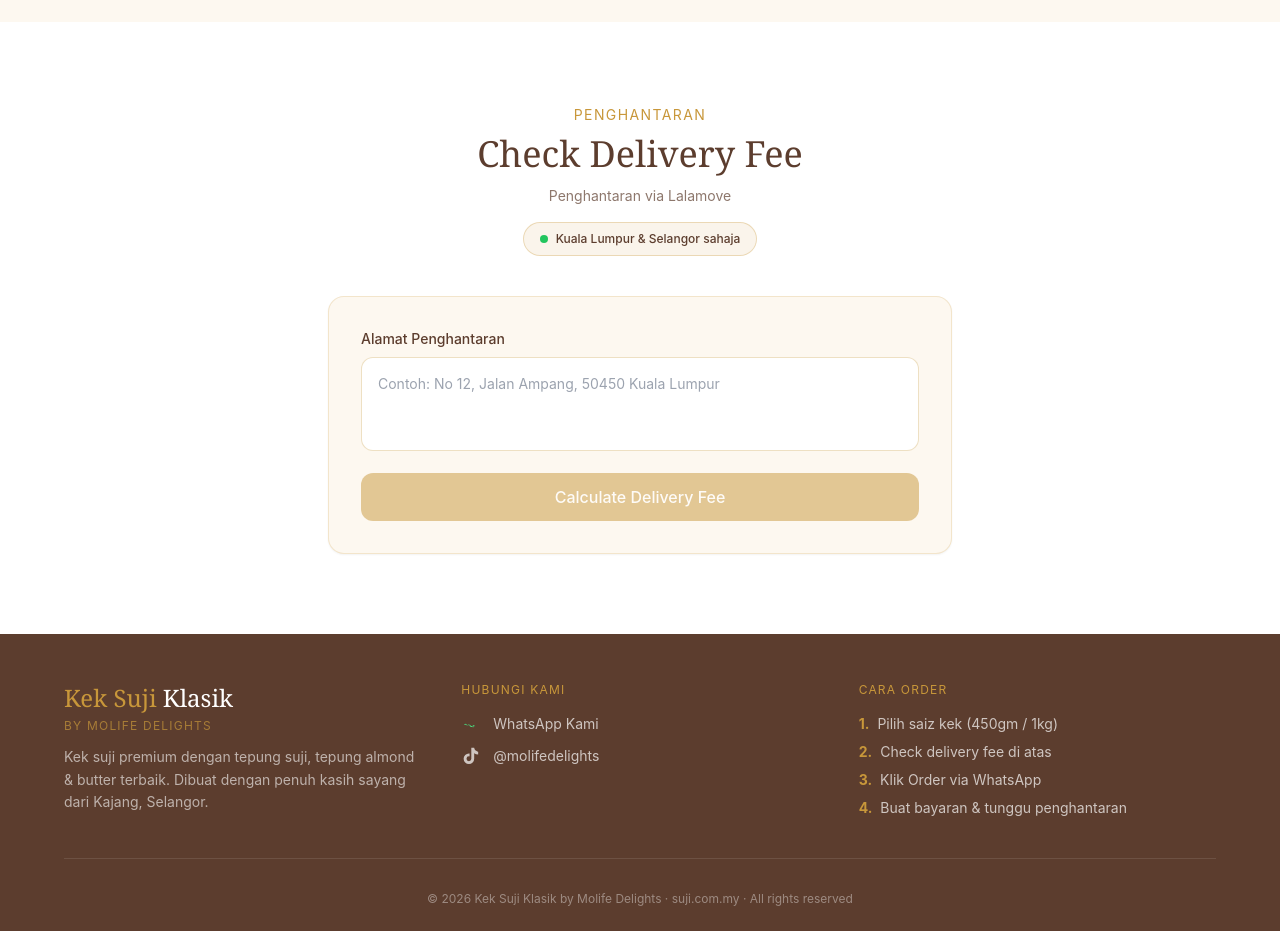
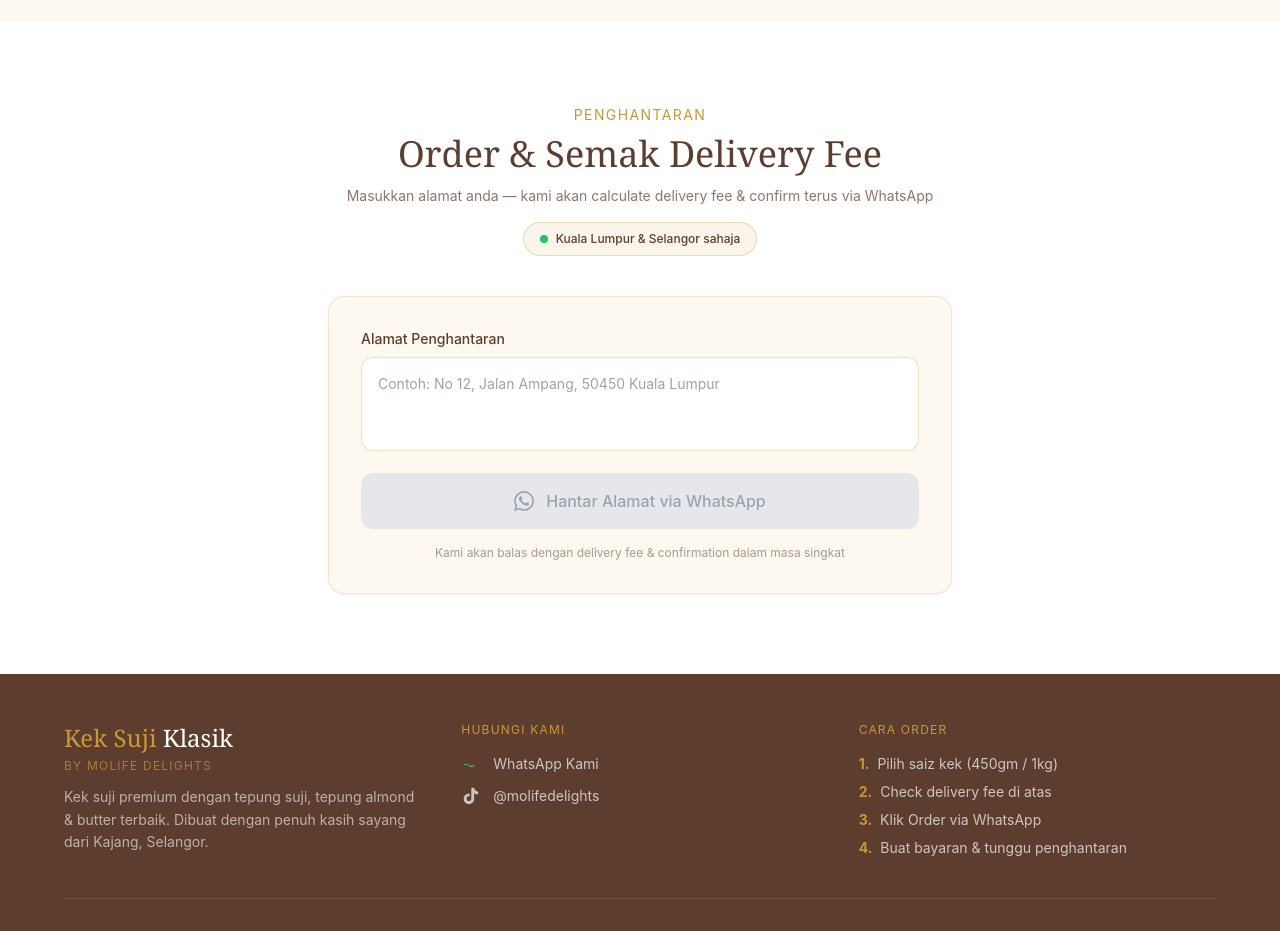
Before and after one commit to halidasina/sujee-web, a Next.js app: page / in a window 1280 px wide. Shown: the part 2140-3071 px from the top of the page. Built offline with nearby package versions, Linux system fonts and the light colour scheme; no server answers.

Commit message:
Simplify delivery: address form + WhatsApp, remove Lalamove API call

```diff
--- a/components/DeliveryCalculator.tsx
+++ b/components/DeliveryCalculator.tsx
@@ -2,110 +2,16 @@
 
 import { useState } from 'react'
 
-interface DeliveryResult {
-  fee: string | null
-  currency: string
-  error?: string
-}
-
-const COVERAGE_AREAS = [
-  'kuala lumpur', 'wilayah persekutuan',
-  'selangor', 'shah alam', 'petaling jaya', 'subang', 'klang',
-  'ampang', 'cheras', 'puchong', 'sepang', 'kajang', 'semenyih',
-  'rawang', 'gombak', 'kepong', 'damansara', 'bangsar', 'mont kiara',
-  'sri petaling', 'bukit jalil', 'cyberjaya', 'putrajaya',
-]
-
-function isInCoverage(displayName: string): boolean {
-  const lower = displayName.toLowerCase()
-  return COVERAGE_AREAS.some((area) => lower.includes(area))
-}
-
 export function DeliveryCalculator() {
   const [address, setAddress] = useState('')
-  const [loading, setLoading] = useState(false)
-  const [result, setResult] = useState<DeliveryResult | null>(null)
 
   const WA_LINK = process.env.NEXT_PUBLIC_WHATSAPP_LINK || 'https://wa.link/j1c283'
   const WA_NUMBER = process.env.NEXT_PUBLIC_WHATSAPP_NUMBER || ''
-  const waOrderUrl = (msg: string) =>
-    WA_NUMBER ? `https://wa.me/${WA_NUMBER}?text=${encodeURIComponent(msg)}` : WA_LINK
 
-  async function geocode(query: string) {
-    const res = await fetch(
-      `https://nominatim.openstreetmap.org/search?q=${encodeURIComponent(query)}&format=json&limit=1&countrycodes=my`,
-      { headers: { 'Accept-Language': 'ms' } }
-    )
-    const data = await res.json()
-    return data?.length > 0 ? data[0] : null
-  }
-
-  async function calculateDelivery() {
-    if (!address.trim()) return
-
-    setLoading(true)
-    setResult(null)
-
-    try {
-      // Extract postcode from address (5-digit number)
-      const postcodeMatch = address.match(/\b\d{5}\b/)
-      const postcode = postcodeMatch ? postcodeMatch[0] : null
-
-      // Try geocoding in order: full address → postcode only → area name
-      let geoResult = await geocode(address + ', Malaysia')
-
-      if (!geoResult && postcode) {
-        geoResult = await geocode(postcode + ', Malaysia')
-      }
-
-      if (!geoResult) {
-        // Try last part of address (e.g. "Kajang, Selangor")
-        const parts = address.split(',')
-        const shortAddr = parts.slice(-2).join(',').trim() + ', Malaysia'
-        geoResult = await geocode(shortAddr)
-      }
-
-      if (!geoResult) {
-        setResult({ fee: null, currency: 'MYR', error: 'Alamat tidak dijumpai. Cuba masukkan poskod + negeri sahaja. Contoh: 43000 Kajang, Selangor' })
-        setLoading(false)
-        return
-      }
-
-      const { lat, lon, display_name } = geoResult
-
-      if (!isInCoverage(display_name)) {
-        setResult({
-          fee: null,
-          currency: 'MYR',
-          error: 'Maaf, penghantaran hanya untuk kawasan Kuala Lumpur & Selangor sahaja.',
-        })
-        setLoading(false)
-        return
-      }
-
-      const res = await fetch('/api/lalamove', {
-        method: 'POST',
-        headers: { 'Content-Type': 'application/json' },
-        body: JSON.stringify({ deliveryLat: lat, deliveryLng: lon, deliveryAddress: address }),
-      })
-
-      const data = await res.json()
-
-      if (data.error) {
-        setResult({ fee: null, currency: 'MYR', error: data.error })
-      } else {
-        setResult({ fee: data.fee, currency: data.currency })
-      }
-    } catch {
-      setResult({ fee: null, currency: 'MYR', error: 'Ralat. Sila cuba lagi.' })
-    }
-
-    setLoading(false)
-  }
-
-  const orderMessage = result?.fee
-    ? `Salam! Saya nak order Kek Suji Klasik. Alamat penghantaran: ${address}. Delivery fee (Lalamove): RM${result.fee}. Boleh confirm order?`
-    : `Salam! Saya nak tanya delivery fee untuk Kek Suji Klasik. Alamat penghantaran saya: ${address}. Boleh tolong calculate?`
+  const waMsg = `Salam! Saya nak order Kek Suji Klasik. Alamat penghantaran saya:\n\n${address}\n\nBoleh tolong calculate delivery fee & confirm order?`
+  const waHref = WA_NUMBER
+    ? `https://wa.me/${WA_NUMBER}?text=${encodeURIComponent(waMsg)}`
+    : WA_LINK
 
   return (
     <section id="delivery" className="py-20 bg-white">
@@ -113,13 +19,12 @@
         <div className="text-center mb-10">
           <span className="text-sm uppercase tracking-widest text-[#c8973a] font-sans">Penghantaran</span>
           <h2 className="text-3xl md:text-4xl font-serif text-[#5c3d2e] mt-2">
-            Check Delivery Fee
+            Order & Semak Delivery Fee
           </h2>
           <p className="text-[#5c3d2e]/70 mt-3 font-sans text-sm">
-            Penghantaran via Lalamove
+            Masukkan alamat anda — kami akan calculate delivery fee & confirm terus via WhatsApp
           </p>
 
-          {/* Coverage badge */}
           <div className="mt-4 inline-flex items-center gap-2 bg-[#c8973a]/10 border border-[#c8973a]/30 rounded-full px-4 py-2">
             <span className="w-2 h-2 rounded-full bg-green-500 inline-block"></span>
             <span className="text-xs font-sans text-[#5c3d2e] font-medium">
@@ -134,78 +39,32 @@
           </label>
           <textarea
             value={address}
-            onChange={(e) => { setAddress(e.target.value); setResult(null) }}
+            onChange={(e) => setAddress(e.target.value)}
             placeholder="Contoh: No 12, Jalan Ampang, 50450 Kuala Lumpur"
             rows={3}
             className="w-full border border-[#c8973a]/30 rounded-xl p-4 text-sm font-sans text-[#5c3d2e] bg-white focus:outline-none focus:border-[#c8973a] resize-none"
           />
 
-          <button
-            onClick={calculateDelivery}
-            disabled={loading || !address.trim()}
-            className="mt-4 w-full bg-[#c8973a] hover:bg-[#b07d2a] disabled:opacity-50 disabled:cursor-not-allowed text-white font-sans font-medium py-3 rounded-xl transition-colors duration-200"
-          >
-            {loading ? 'Sedang calculate...' : 'Calculate Delivery Fee'}
-          </button>
-
-          {result && (
-            <div className="mt-6">
-              {result.error ? (
-                <div className="text-center p-5 bg-[#fdf8f0] rounded-xl border border-[#c8973a]/30">
-                  {result.error.includes('KL') || result.error.includes('Selangor') ? (
-                    <>
-                      <p className="text-red-500 font-sans text-sm font-medium">{result.error}</p>
-                      <p className="text-[#5c3d2e]/60 font-sans text-xs mt-2">
-                        Penghantaran hanya untuk KL & Selangor sahaja.
-                      </p>
-                    </>
-                  ) : (
-                    <>
-                      <p className="text-[#5c3d2e] font-sans text-sm font-medium mb-1">
-                        Tanya delivery fee terus via WhatsApp
-                      </p>
-                      <p className="text-[#5c3d2e]/60 font-sans text-xs mb-4">
-                        Kami akan calculate & confirm fee untuk anda dalam masa singkat.
-                      </p>
           <a
-                        href={waOrderUrl(orderMessage)}
+            href={address.trim() ? waHref : undefined}
             target="_blank"
             rel="noopener noreferrer"
-                        className="inline-flex items-center gap-2 bg-green-500 hover:bg-green-600 text-white font-sans font-medium px-6 py-3 rounded-xl transition-colors duration-200"
+            onClick={(e) => { if (!address.trim()) e.preventDefault() }}
+            className={`mt-4 w-full flex items-center justify-center gap-3 font-sans font-medium py-4 rounded-xl transition-colors duration-200 ${
+              address.trim()
+                ? 'bg-green-500 hover:bg-green-600 text-white cursor-pointer'
+                : 'bg-gray-200 text-gray-400 cursor-not-allowed'
+            }`}
           >
             <svg className="w-5 h-5" fill="currentColor" viewBox="0 0 24 24">
               <path d="M17.472 14.382c-.297-.149-1.758-.867-2.03-.967-.273-.099-.471-.148-.67.15-.197.297-.767.966-.94 1.164-.173.199-.347.223-.644.075-.297-.15-1.255-.463-2.39-1.475-.883-.788-1.48-1.761-1.653-2.059-.173-.297-.018-.458.13-.606.134-.133.298-.347.446-.52.149-.174.198-.298.298-.497.099-.198.05-.371-.025-.52-.075-.149-.669-1.612-.916-2.207-.242-.579-.487-.5-.669-.51-.173-.008-.371-.01-.57-.01-.198 0-.52.074-.792.372-.272.297-1.04 1.016-1.04 2.479 0 1.462 1.065 2.875 1.213 3.074.149.198 2.096 3.2 5.077 4.487.709.306 1.262.489 1.694.625.712.227 1.36.195 1.871.118.571-.085 1.758-.719 2.006-1.413.248-.694.248-1.289.173-1.413-.074-.124-.272-.198-.57-.347m-5.421 7.403h-.004a9.87 9.87 0 01-5.031-1.378l-.361-.214-3.741.982.998-3.648-.235-.374a9.86 9.86 0 01-1.51-5.26c.001-5.45 4.436-9.884 9.888-9.884 2.64 0 5.122 1.03 6.988 2.898a9.825 9.825 0 012.893 6.994c-.003 5.45-4.437 9.884-9.885 9.884m8.413-18.297A11.815 11.815 0 0012.05 0C5.495 0 .16 5.335.157 11.892c0 2.096.547 4.142 1.588 5.945L.057 24l6.305-1.654a11.882 11.882 0 005.683 1.448h.005c6.554 0 11.89-5.335 11.893-11.893a11.821 11.821 0 00-3.48-8.413z"/>
             </svg>
-                        Tanya via WhatsApp
+            Hantar Alamat via WhatsApp
           </a>
-                    </>
-                  )}
-                </div>
-              ) : (
-                <div className="text-center p-6 bg-[#c8973a]/10 rounded-xl border border-[#c8973a]/30">
-                  <p className="text-sm font-sans text-[#5c3d2e]/70 mb-1">Anggaran Delivery Fee</p>
-                  <p className="text-4xl font-serif text-[#c8973a] font-bold">
-                    RM {result.fee}
+
+          <p className="mt-4 text-center text-xs font-sans text-[#5c3d2e]/50">
+            Kami akan balas dengan delivery fee & confirmation dalam masa singkat
           </p>
-                  <p className="text-xs font-sans text-[#5c3d2e]/50 mt-2">
-                    * Harga mungkin berbeza mengikut permintaan semasa Lalamove
-                  </p>
-
-                  <a
-                    href={waOrderUrl(orderMessage)}
-                    target="_blank"
-                    rel="noopener noreferrer"
-                    className="mt-5 inline-flex items-center gap-2 bg-green-500 hover:bg-green-600 text-white font-sans font-medium px-8 py-3 rounded-xl transition-colors duration-200"
-                  >
-                    <svg className="w-5 h-5" fill="currentColor" viewBox="0 0 24 24">
-                      <path d="M17.472 14.382c-.297-.149-1.758-.867-2.03-.967-.273-.099-.471-.148-.67.15-.197.297-.767.966-.94 1.164-.173.199-.347.223-.644.075-.297-.15-1.255-.463-2.39-1.475-.883-.788-1.48-1.761-1.653-2.059-.173-.297-.018-.458.13-.606.134-.133.298-.347.446-.52.149-.174.198-.298.298-.497.099-.198.05-.371-.025-.52-.075-.149-.669-1.612-.916-2.207-.242-.579-.487-.5-.669-.51-.173-.008-.371-.01-.57-.01-.198 0-.52.074-.792.372-.272.297-1.04 1.016-1.04 2.479 0 1.462 1.065 2.875 1.213 3.074.149.198 2.096 3.2 5.077 4.487.709.306 1.262.489 1.694.625.712.227 1.36.195 1.871.118.571-.085 1.758-.719 2.006-1.413.248-.694.248-1.289.173-1.413-.074-.124-.272-.198-.57-.347m-5.421 7.403h-.004a9.87 9.87 0 01-5.031-1.378l-.361-.214-3.741.982.998-3.648-.235-.374a9.86 9.86 0 01-1.51-5.26c.001-5.45 4.436-9.884 9.888-9.884 2.64 0 5.122 1.03 6.988 2.898a9.825 9.825 0 012.893 6.994c-.003 5.45-4.437 9.884-9.885 9.884m8.413-18.297A11.815 11.815 0 0012.05 0C5.495 0 .16 5.335.157 11.892c0 2.096.547 4.142 1.588 5.945L.057 24l6.305-1.654a11.882 11.882 0 005.683 1.448h.005c6.554 0 11.89-5.335 11.893-11.893a11.821 11.821 0 00-3.48-8.413z"/>
-                    </svg>
-                    Order via WhatsApp
-                  </a>
-                </div>
-              )}
-            </div>
-          )}
         </div>
       </div>
     </section>
```
Lines whose indentation alone changed are shown as unchanged.
